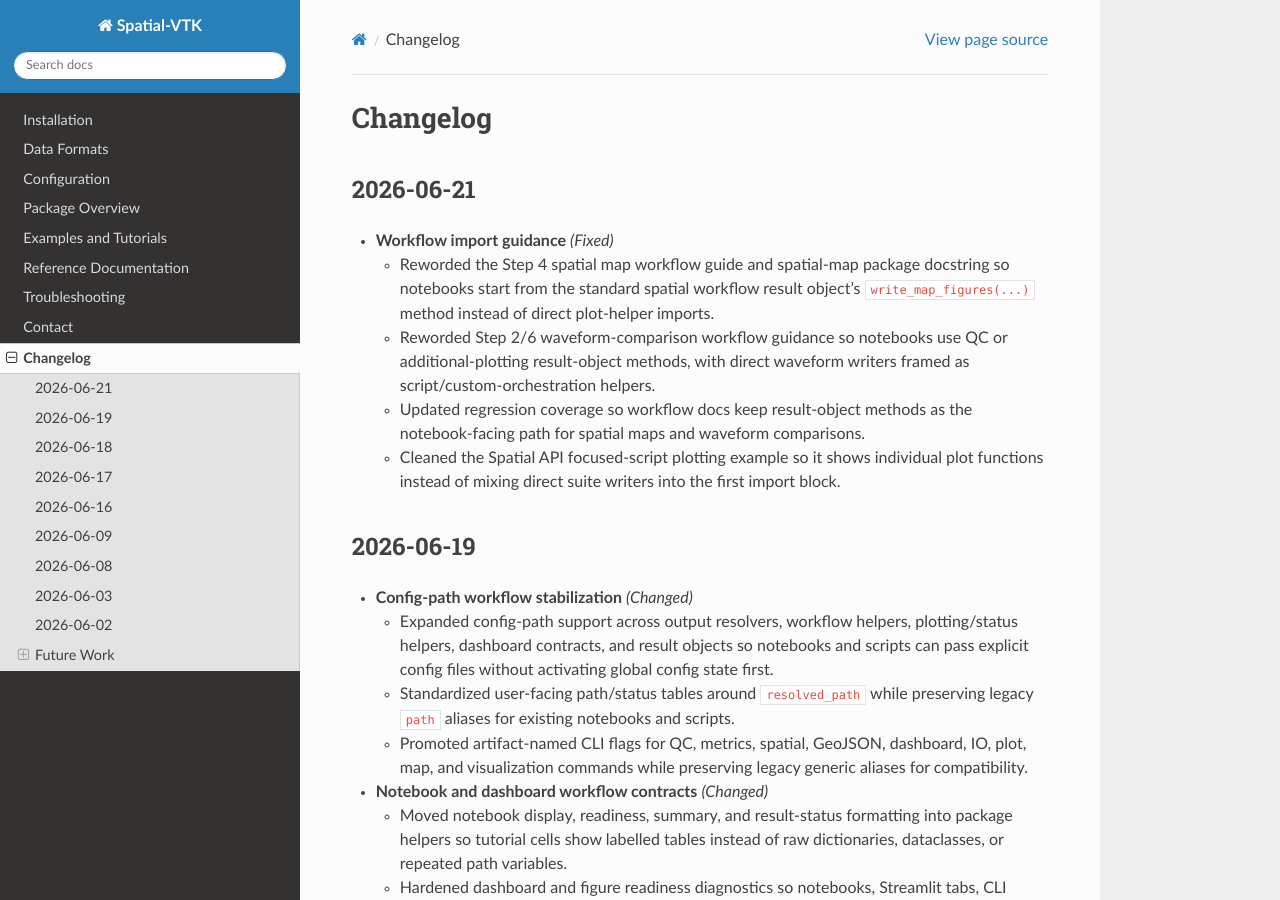
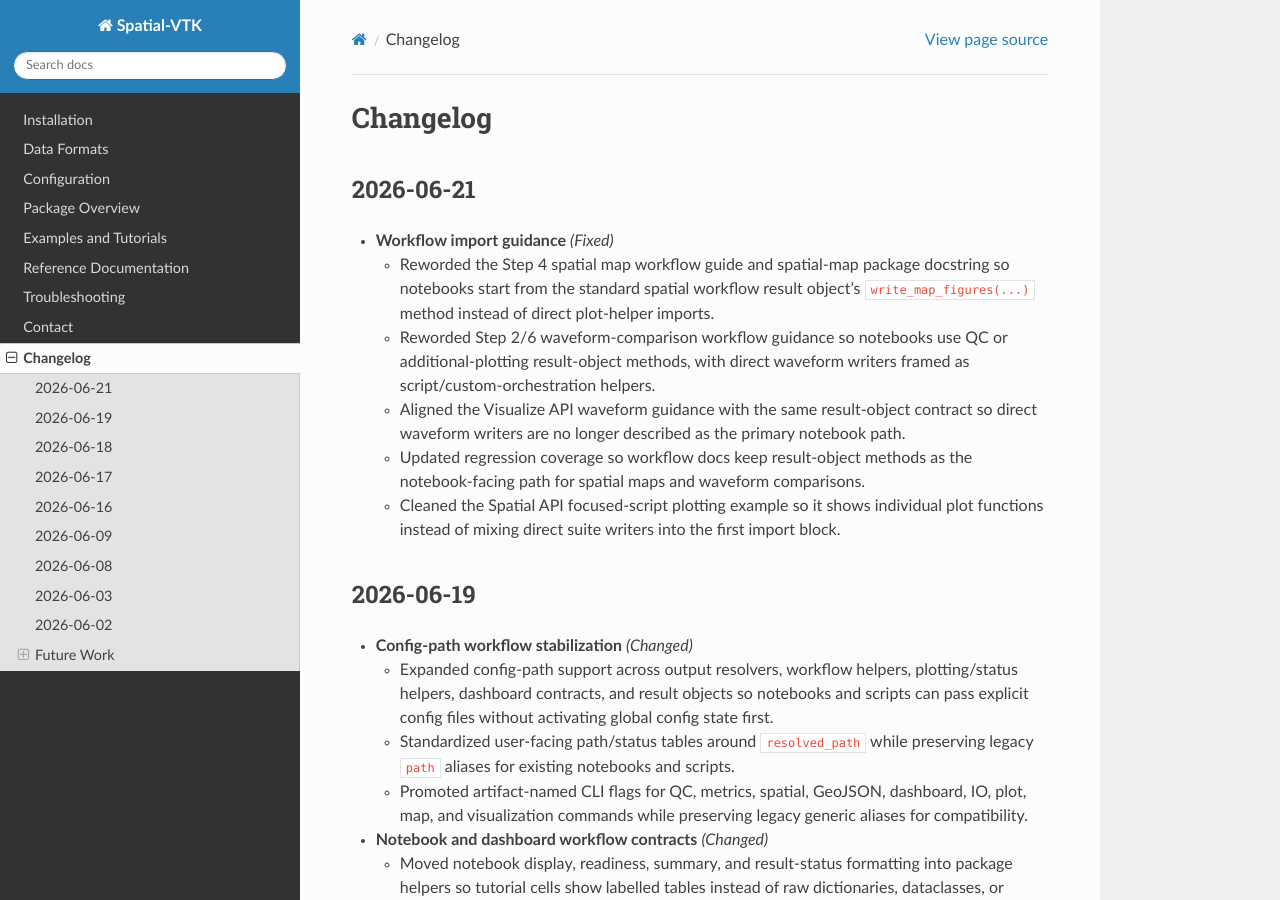
Before and after one commit to bcbirkel/spatial-vtk, a Sphinx documentation site: the page built from docs/changelog.rst, in a window 1280 px wide and 900 px high. Built offline with Sphinx 7.4.7 and the Read the Docs theme 3.1.0, drawn with Linux system fonts in a browser that asks for light colours.

Commit message:
Clarify waveform visualization workflow docs

```diff
--- a/docs/changelog.rst
+++ b/docs/changelog.rst
@@ -13,6 +13,9 @@ Changelog
   - Reworded Step 2/6 waveform-comparison workflow guidance so notebooks use
     QC or additional-plotting result-object methods, with direct waveform
     writers framed as script/custom-orchestration helpers.
+  - Aligned the Visualize API waveform guidance with the same result-object
+    contract so direct waveform writers are no longer described as the primary
+    notebook path.
   - Updated regression coverage so workflow docs keep result-object methods
     as the notebook-facing path for spatial maps and waveform comparisons.
   - Cleaned the Spatial API focused-script plotting example so it shows
```
Also changed, not shown: docs/reference/api/visualize.rst (+11 -6 lines), 1 other file.
